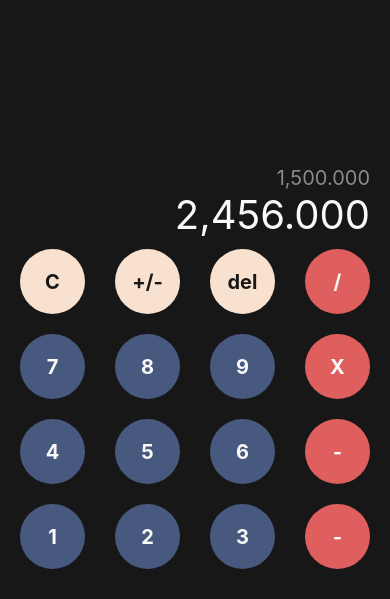
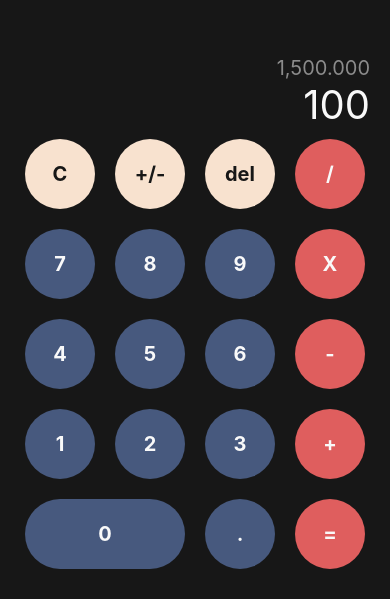
Before and after one commit to Rome96/Calculator-app, a React Native app: screen / in a window 390 px wide. Shown: the part 245-844 px from the top of the page. Built offline with nearby package versions, Linux system fonts and the light colour scheme.

Commit message:
btn, styles

```diff
--- a/src/components/Button/index.tsx
+++ b/src/components/Button/index.tsx
@@ -5,12 +5,14 @@ interface Props {
   color?: string;
   text: string;
   textColor: string;
+  broad?: boolean;
+  onPress?: () => void;
 }
 
 const index = (props: Props) => {
-  const {color, text, textColor} = props;
+  const {color, text, textColor, broad, onPress} = props;
   return (
-    <ContainerButton color={color}>
+    <ContainerButton color={color} broad={broad} onPress={onPress}>
       <TextButton textColor={textColor}>{text}</TextButton>
     </ContainerButton>
   );
--- a/src/components/Button/styled.tsx
+++ b/src/components/Button/styled.tsx
@@ -1,6 +1,7 @@
 import styled from 'styled-components/native';
 interface ContainerButton {
   color?: string;
+  broad: boolean;
 }
 
 interface TextButton {
@@ -9,11 +10,13 @@ interface TextButton {
 
 const ContainerButton = styled.TouchableOpacity<ContainerButton>`
   background: ${({color}) => color};
-  height: 65px;
-  width: 65px;
+  height: 70px;
+  /* width: 65px; */
+  width: ${({broad}) =>
+    broad ? 160 : 70}px; /* 65+65+30(margin = 15 + 15) = 160 */
   border-radius: 100px;
   justify-content: center;
-  margin: 0 15px;
+  margin: 0 10px;
 `;
 
 const TextButton = styled.Text<TextButton>`
--- a/src/screens/Calculator/index.tsx
+++ b/src/screens/Calculator/index.tsx
@@ -1,4 +1,4 @@
-import React from 'react';
+import React, { useState } from 'react';
 import {View} from 'react-native';
 
 import Button from '../../components/Button';
@@ -6,14 +6,21 @@ import {primaryColors, secondaryColors} from '../../Theme/colors';
 import {Container, ContainerButtons, Result, ResultSmall} from './styles';
 
 const index = () => {
+  const [number, setNumber] = useState('100');
+
+  const clear = () => {
+    setNumber('0');
+  };
+
   return (
     <Container>
       <ResultSmall>1,500.000</ResultSmall>
-      <Result>2,456.000</Result>
+      <Result>{number}</Result>
       <View>
         <ContainerButtons>
           <Button
             text="C"
+            onPress={clear}
             color={secondaryColors.gray}
             textColor={primaryColors.black}
           />
@@ -97,7 +104,26 @@ const index = () => {
             textColor={primaryColors.white}
           />
           <Button
-            text="-"
+            text="+"
+            color={secondaryColors.pricot}
+            textColor={primaryColors.white}
+          />
+        </ContainerButtons>
+
+        <ContainerButtons>
+          <Button
+            broad
+            text="0"
+            color={secondaryColors.eastBay}
+            textColor={primaryColors.white}
+          />
+          <Button
+            text="."
+            color={secondaryColors.eastBay}
+            textColor={primaryColors.white}
+          />
+          <Button
+            text="="
             color={secondaryColors.pricot}
             textColor={primaryColors.white}
           />
```
